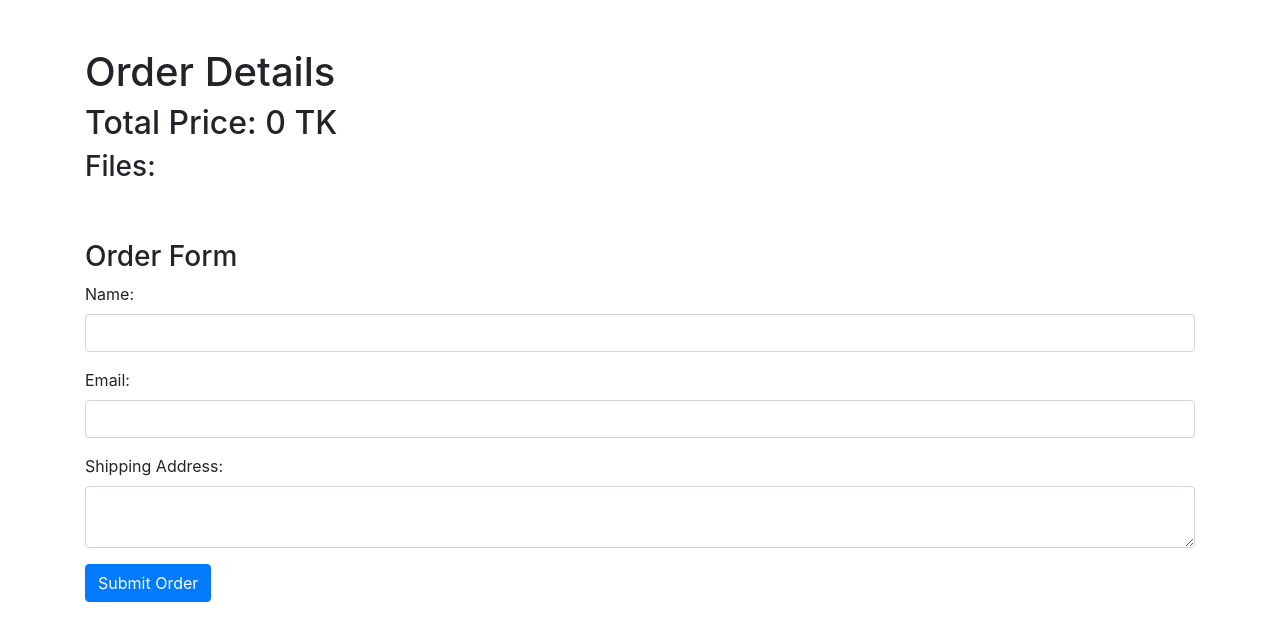
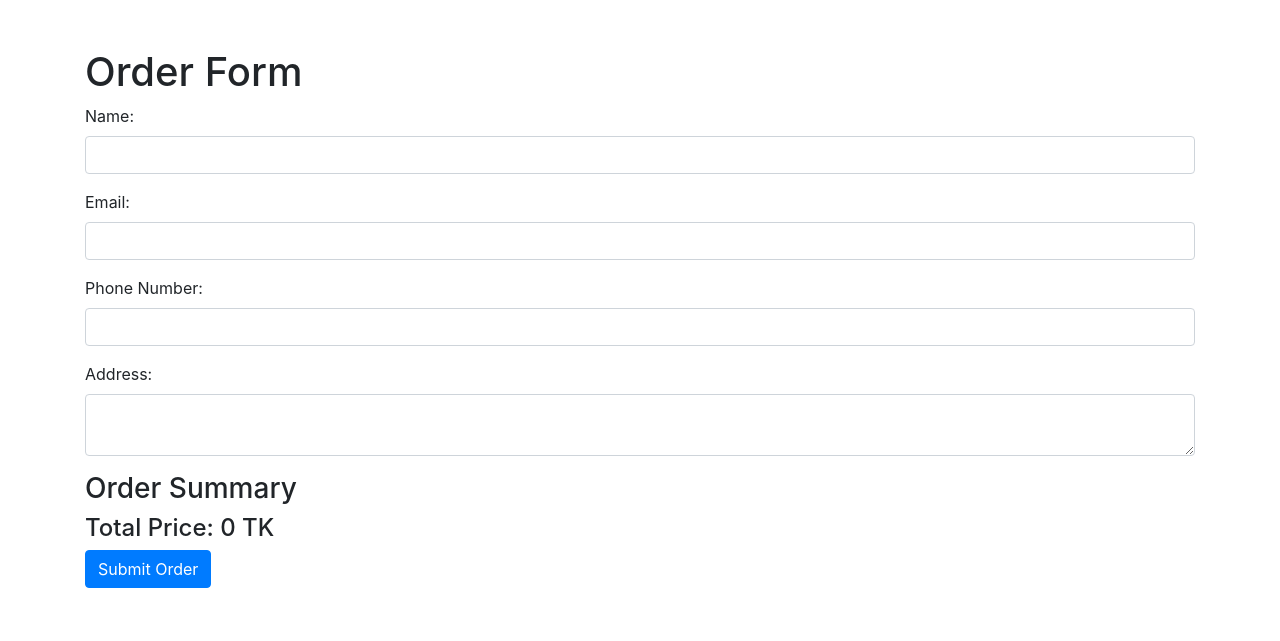
Before and after one commit to Tomalislam/eprint, a Flask app: page /order in a window 1280 px wide. Shown: the top 641 px of the page. Run offline with Flask 3, Linux system fonts and the light colour scheme; parts of the project's set-up code (start-up, migrations or seed data) failed here and were passed over; some libraries are stand-ins or nearby versions.

Commit message:
Update order.html

```diff
--- a/templates/order.html
+++ b/templates/order.html
@@ -3,40 +3,34 @@
 <head>
     <meta charset="utf-8">
     <meta name="viewport" content="width=device-width, initial-scale=1, shrink-to-fit=no">
-    <title>Order Details</title>
+    <title>Order Form</title>
     <link rel="stylesheet" href="https://stackpath.bootstrapcdn.com/bootstrap/4.3.1/css/bootstrap.min.css">
 </head>
 <body>
 <div class="container">
-    <h1 class="mt-5">Order Details</h1>
-    <h2>Total Price: {{ total_price }} TK</h2>
-    <h3>Files:</h3>
-    <ul class="list-group">
-        {% for file in file_details %}
-            <li class="list-group-item">
-                <strong>Filename:</strong> {{ file.filename }} |
-                <strong>Total Pages:</strong> {{ file.total_pages }} |
-                <strong>Page Size:</strong> {{ file.page_size }} |
-                <strong>Color Type:</strong> {{ file.color_type }} |
-                <strong>Price:</strong> {{ file.price }} TK
-            </li>
-        {% endfor %}
-    </ul>
-
-    <h3 class="mt-5">Order Form</h3>
-    <form method="POST" action="/submit_order">
+    <h1 class="mt-5">Order Form</h1>
+    <form method="post" action="/submit_order">
         <div class="form-group">
             <label for="name">Name:</label>
-            <input type="text" id="name" name="name" class="form-control" required>
+            <input type="text" class="form-control" id="name" name="name" required>
         </div>
         <div class="form-group">
             <label for="email">Email:</label>
-            <input type="email" id="email" name="email" class="form-control" required>
+            <input type="email" class="form-control" id="email" name="email" required>
         </div>
         <div class="form-group">
-            <label for="address">Shipping Address:</label>
-            <textarea id="address" name="address" class="form-control" required></textarea>
+            <label for="phone">Phone Number:</label>
+            <input type="text" class="form-control" id="phone" name="phone" required>
         </div>
+        <div class="form-group">
+            <label for="address">Address:</label>
+            <textarea class="form-control" id="address" name="address" required></textarea>
+        </div>
+        <h3>Order Summary</h3>
+        {% for file in file_details %}
+            <p>{{ file.filename }} | Total Pages: {{ file.total_pages }} | Price: {{ file.price }} TK</p>
+        {% endfor %}
+        <h4>Total Price: {{ total_price }} TK</h4>
         <button type="submit" class="btn btn-primary">Submit Order</button>
     </form>
 </div>
```
